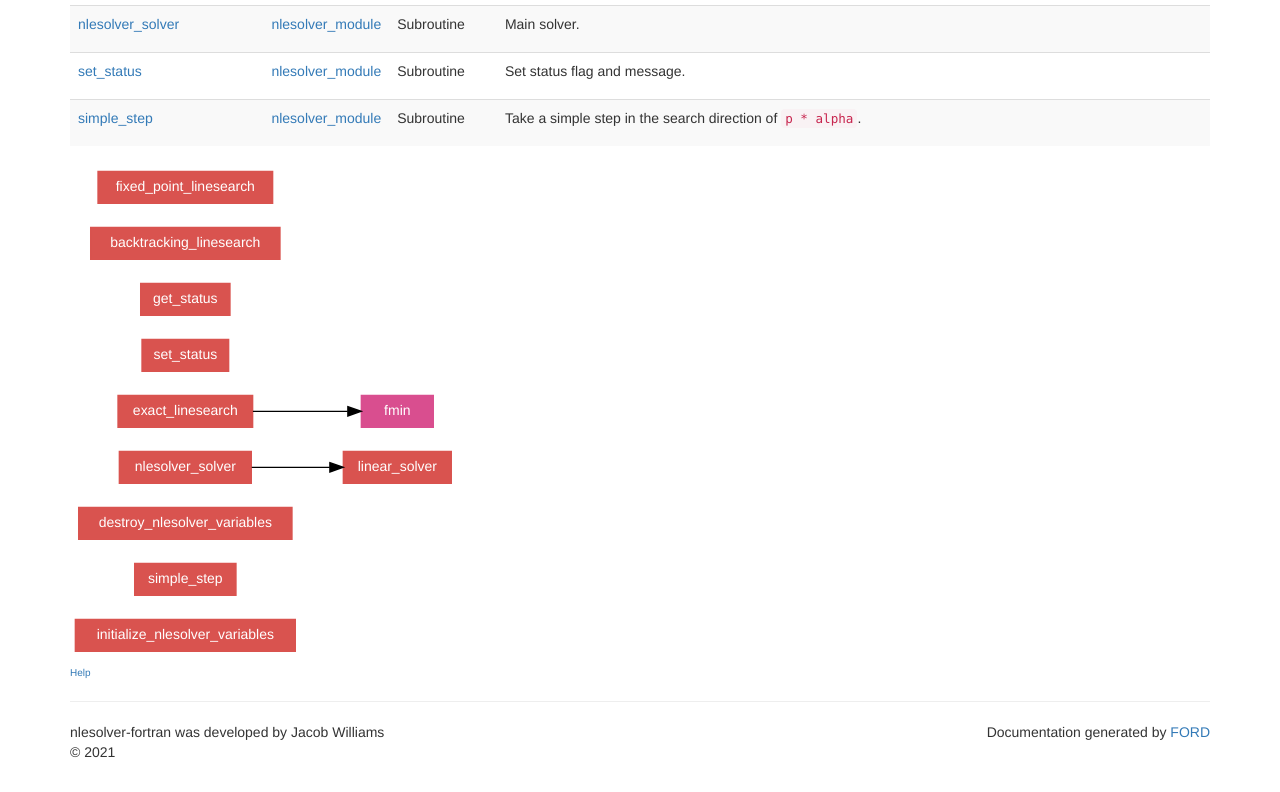
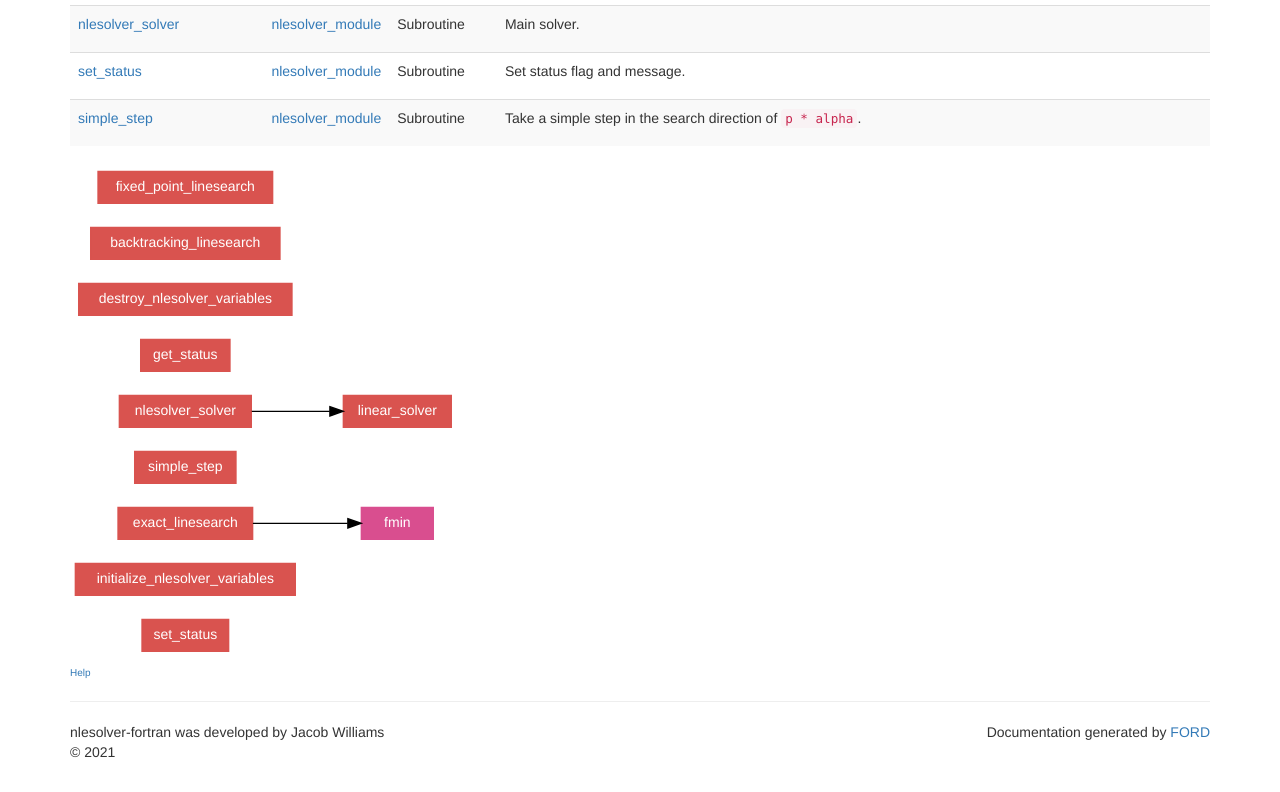
Before and after one commit to jacobwilliams/nlesolver-fortran, a plain HTML site: page lists/procedures.html in a window 1280 px wide. Shown: the part 728-1520 px from the top of the page. Drawn offline with nearby package versions, Linux system fonts and the light colour scheme; some packages are replaced by stand-ins of ours.

Commit message:
Deploying to gh-pages from @ jacobwilliams/nlesolver-fortran@4373db86d9a0ef92ed9e12d9690db39f915627ec 🚀

```diff
--- a/lists/procedures.html
+++ b/lists/procedures.html
@@ -163,103 +163,103 @@ find the minimum value of <code>f(x)</code> between
 <g id="call~~graph~~CallGraph" class="graph" transform="scale(1 1) rotate(0) translate(4 364)">
 <title>call~~graph~~CallGraph</title>
 <polygon fill="white" stroke="transparent" points="-4,4 -4,-364 286,-364 286,4 -4,4"/>
-<!-- proc~initialize_nlesolver_variables -->
+<!-- proc~set_status -->
 <g id="call~~graph~~CallGraph_node1" class="node">
-<title>proc~initialize_nlesolver_variables</title>
-<g id="a_call~~graph~~CallGraph_node1"><a xlink:href=".././proc/initialize_nlesolver_variables.html" xlink:title="initialize_nlesolver_variables">
-<polygon fill="#d9534f" stroke="#d9534f" points="165,-24 0,-24 0,0 165,0 165,-24"/>
-<text text-anchor="middle" x="82.5" y="-9.6" font-family="Helvetica,sans-Serif" font-size="10.50" fill="white">initialize_nlesolver_variables</text>
+<title>proc~set_status</title>
+<g id="a_call~~graph~~CallGraph_node1"><a xlink:href=".././proc/set_status.html" xlink:title="set_status">
+<polygon fill="#d9534f" stroke="#d9534f" points="115,-24 50,-24 50,0 115,0 115,-24"/>
+<text text-anchor="middle" x="82.5" y="-9.6" font-family="Helvetica,sans-Serif" font-size="10.50" fill="white">set_status</text>
 </a>
 </g>
 </g>
-<!-- proc~simple_step -->
+<!-- proc~initialize_nlesolver_variables -->
 <g id="call~~graph~~CallGraph_node2" class="node">
-<title>proc~simple_step</title>
-<g id="a_call~~graph~~CallGraph_node2"><a xlink:href=".././proc/simple_step.html" xlink:title="simple_step">
-<polygon fill="#d9534f" stroke="#d9534f" points="120.5,-66 44.5,-66 44.5,-42 120.5,-42 120.5,-66"/>
-<text text-anchor="middle" x="82.5" y="-51.6" font-family="Helvetica,sans-Serif" font-size="10.50" fill="white">simple_step</text>
+<title>proc~initialize_nlesolver_variables</title>
+<g id="a_call~~graph~~CallGraph_node2"><a xlink:href=".././proc/initialize_nlesolver_variables.html" xlink:title="initialize_nlesolver_variables">
+<polygon fill="#d9534f" stroke="#d9534f" points="165,-66 0,-66 0,-42 165,-42 165,-66"/>
+<text text-anchor="middle" x="82.5" y="-51.6" font-family="Helvetica,sans-Serif" font-size="10.50" fill="white">initialize_nlesolver_variables</text>
 </a>
 </g>
 </g>
-<!-- proc~destroy_nlesolver_variables -->
+<!-- proc~fmin -->
 <g id="call~~graph~~CallGraph_node3" class="node">
-<title>proc~destroy_nlesolver_variables</title>
-<g id="a_call~~graph~~CallGraph_node3"><a xlink:href=".././proc/destroy_nlesolver_variables.html" xlink:title="destroy_nlesolver_variables">
-<polygon fill="#d9534f" stroke="#d9534f" points="162.5,-108 2.5,-108 2.5,-84 162.5,-84 162.5,-108"/>
-<text text-anchor="middle" x="82.5" y="-93.6" font-family="Helvetica,sans-Serif" font-size="10.50" fill="white">destroy_nlesolver_variables</text>
-</a>
-</g>
-</g>
-<!-- proc~linear_solver -->
-<g id="call~~graph~~CallGraph_node4" class="node">
-<title>proc~linear_solver</title>
-<g id="a_call~~graph~~CallGraph_node4"><a xlink:href=".././proc/linear_solver.html" xlink:title="linear_solver">
-<polygon fill="#d9534f" stroke="#d9534f" points="282,-150 201,-150 201,-126 282,-126 282,-150"/>
-<text text-anchor="middle" x="241.5" y="-135.6" font-family="Helvetica,sans-Serif" font-size="10.50" fill="white">linear_solver</text>
+<title>proc~fmin</title>
+<g id="a_call~~graph~~CallGraph_node3"><a xlink:href=".././proc/fmin.html" xlink:title="fmin">
+<polygon fill="#d94e8f" stroke="#d94e8f" points="268.5,-108 214.5,-108 214.5,-84 268.5,-84 268.5,-108"/>
+<text text-anchor="middle" x="241.5" y="-93.6" font-family="Helvetica,sans-Serif" font-size="10.50" fill="white">fmin</text>
 </a>
 </g>
 </g>
 <!-- proc~exact_linesearch -->
-<g id="call~~graph~~CallGraph_node5" class="node">
+<g id="call~~graph~~CallGraph_node4" class="node">
 <title>proc~exact_linesearch</title>
-<g id="a_call~~graph~~CallGraph_node5"><a xlink:href=".././proc/exact_linesearch.html" xlink:title="exact_linesearch">
-<polygon fill="#d9534f" stroke="#d9534f" points="133,-192 32,-192 32,-168 133,-168 133,-192"/>
-<text text-anchor="middle" x="82.5" y="-177.6" font-family="Helvetica,sans-Serif" font-size="10.50" fill="white">exact_linesearch</text>
-</a>
-</g>
-</g>
-<!-- proc~fmin -->
-<g id="call~~graph~~CallGraph_node10" class="node">
-<title>proc~fmin</title>
-<g id="a_call~~graph~~CallGraph_node10"><a xlink:href=".././proc/fmin.html" xlink:title="fmin">
-<polygon fill="#d94e8f" stroke="#d94e8f" points="268.5,-192 214.5,-192 214.5,-168 268.5,-168 268.5,-192"/>
-<text text-anchor="middle" x="241.5" y="-177.6" font-family="Helvetica,sans-Serif" font-size="10.50" fill="white">fmin</text>
+<g id="a_call~~graph~~CallGraph_node4"><a xlink:href=".././proc/exact_linesearch.html" xlink:title="exact_linesearch">
+<polygon fill="#d9534f" stroke="#d9534f" points="133,-108 32,-108 32,-84 133,-84 133,-108"/>
+<text text-anchor="middle" x="82.5" y="-93.6" font-family="Helvetica,sans-Serif" font-size="10.50" fill="white">exact_linesearch</text>
 </a>
 </g>
 </g>
 <!-- proc~exact_linesearch&#45;&gt;proc~fmin -->
 <g id="call~~graph~~CallGraph_edge1" class="edge">
 <title>proc~exact_linesearch&#45;&gt;proc~fmin</title>
-<path fill="none" stroke="#000000" d="M133.18,-180C156.23,-180 183.14,-180 204.24,-180"/>
-<polygon fill="#000000" stroke="#000000" points="204.4,-183.5 214.4,-180 204.4,-176.5 204.4,-183.5"/>
+<path fill="none" stroke="#000000" d="M133.18,-96C156.23,-96 183.14,-96 204.24,-96"/>
+<polygon fill="#000000" stroke="#000000" points="204.4,-99.5 214.4,-96 204.4,-92.5 204.4,-99.5"/>
+</g>
+<!-- proc~simple_step -->
+<g id="call~~graph~~CallGraph_node5" class="node">
+<title>proc~simple_step</title>
+<g id="a_call~~graph~~CallGraph_node5"><a xlink:href=".././proc/simple_step.html" xlink:title="simple_step">
+<polygon fill="#d9534f" stroke="#d9534f" points="120.5,-150 44.5,-150 44.5,-126 120.5,-126 120.5,-150"/>
+<text text-anchor="middle" x="82.5" y="-135.6" font-family="Helvetica,sans-Serif" font-size="10.50" fill="white">simple_step</text>
+</a>
+</g>
 </g>
 <!-- proc~nlesolver_solver -->
 <g id="call~~graph~~CallGraph_node6" class="node">
 <title>proc~nlesolver_solver</title>
 <g id="a_call~~graph~~CallGraph_node6"><a xlink:href=".././proc/nlesolver_solver.html" xlink:title="nlesolver_solver">
-<polygon fill="#d9534f" stroke="#d9534f" points="132,-150 33,-150 33,-126 132,-126 132,-150"/>
-<text text-anchor="middle" x="82.5" y="-135.6" font-family="Helvetica,sans-Serif" font-size="10.50" fill="white">nlesolver_solver</text>
+<polygon fill="#d9534f" stroke="#d9534f" points="132,-192 33,-192 33,-168 132,-168 132,-192"/>
+<text text-anchor="middle" x="82.5" y="-177.6" font-family="Helvetica,sans-Serif" font-size="10.50" fill="white">nlesolver_solver</text>
+</a>
+</g>
+</g>
+<!-- proc~linear_solver -->
+<g id="call~~graph~~CallGraph_node7" class="node">
+<title>proc~linear_solver</title>
+<g id="a_call~~graph~~CallGraph_node7"><a xlink:href=".././proc/linear_solver.html" xlink:title="linear_solver">
+<polygon fill="#d9534f" stroke="#d9534f" points="282,-192 201,-192 201,-168 282,-168 282,-192"/>
+<text text-anchor="middle" x="241.5" y="-177.6" font-family="Helvetica,sans-Serif" font-size="10.50" fill="white">linear_solver</text>
 </a>
 </g>
 </g>
 <!-- proc~nlesolver_solver&#45;&gt;proc~linear_solver -->
 <g id="call~~graph~~CallGraph_edge2" class="edge">
 <title>proc~nlesolver_solver&#45;&gt;proc~linear_solver</title>
-<path fill="none" stroke="#000000" d="M132.32,-138C150.92,-138 172.14,-138 190.83,-138"/>
-<polygon fill="#000000" stroke="#000000" points="190.92,-141.5 200.92,-138 190.92,-134.5 190.92,-141.5"/>
-</g>
-<!-- proc~set_status -->
-<g id="call~~graph~~CallGraph_node7" class="node">
-<title>proc~set_status</title>
-<g id="a_call~~graph~~CallGraph_node7"><a xlink:href=".././proc/set_status.html" xlink:title="set_status">
-<polygon fill="#d9534f" stroke="#d9534f" points="115,-234 50,-234 50,-210 115,-210 115,-234"/>
-<text text-anchor="middle" x="82.5" y="-219.6" font-family="Helvetica,sans-Serif" font-size="10.50" fill="white">set_status</text>
-</a>
-</g>
+<path fill="none" stroke="#000000" d="M132.32,-180C150.92,-180 172.14,-180 190.83,-180"/>
+<polygon fill="#000000" stroke="#000000" points="190.92,-183.5 200.92,-180 190.92,-176.5 190.92,-183.5"/>
 </g>
 <!-- proc~get_status -->
 <g id="call~~graph~~CallGraph_node8" class="node">
 <title>proc~get_status</title>
 <g id="a_call~~graph~~CallGraph_node8"><a xlink:href=".././proc/get_status.html" xlink:title="get_status">
-<polygon fill="#d9534f" stroke="#d9534f" points="116,-276 49,-276 49,-252 116,-252 116,-276"/>
-<text text-anchor="middle" x="82.5" y="-261.6" font-family="Helvetica,sans-Serif" font-size="10.50" fill="white">get_status</text>
+<polygon fill="#d9534f" stroke="#d9534f" points="116,-234 49,-234 49,-210 116,-210 116,-234"/>
+<text text-anchor="middle" x="82.5" y="-219.6" font-family="Helvetica,sans-Serif" font-size="10.50" fill="white">get_status</text>
+</a>
+</g>
+</g>
+<!-- proc~destroy_nlesolver_variables -->
+<g id="call~~graph~~CallGraph_node9" class="node">
+<title>proc~destroy_nlesolver_variables</title>
+<g id="a_call~~graph~~CallGraph_node9"><a xlink:href=".././proc/destroy_nlesolver_variables.html" xlink:title="destroy_nlesolver_variables">
+<polygon fill="#d9534f" stroke="#d9534f" points="162.5,-276 2.5,-276 2.5,-252 162.5,-252 162.5,-276"/>
+<text text-anchor="middle" x="82.5" y="-261.6" font-family="Helvetica,sans-Serif" font-size="10.50" fill="white">destroy_nlesolver_variables</text>
 </a>
 </g>
 </g>
 <!-- proc~backtracking_linesearch -->
-<g id="call~~graph~~CallGraph_node9" class="node">
+<g id="call~~graph~~CallGraph_node10" class="node">
 <title>proc~backtracking_linesearch</title>
-<g id="a_call~~graph~~CallGraph_node9"><a xlink:href=".././proc/backtracking_linesearch.html" xlink:title="backtracking_linesearch">
+<g id="a_call~~graph~~CallGraph_node10"><a xlink:href=".././proc/backtracking_linesearch.html" xlink:title="backtracking_linesearch">
 <polygon fill="#d9534f" stroke="#d9534f" points="153.5,-318 11.5,-318 11.5,-294 153.5,-294 153.5,-318"/>
 <text text-anchor="middle" x="82.5" y="-303.6" font-family="Helvetica,sans-Serif" font-size="10.50" fill="white">backtracking_linesearch</text>
 </a>
```
